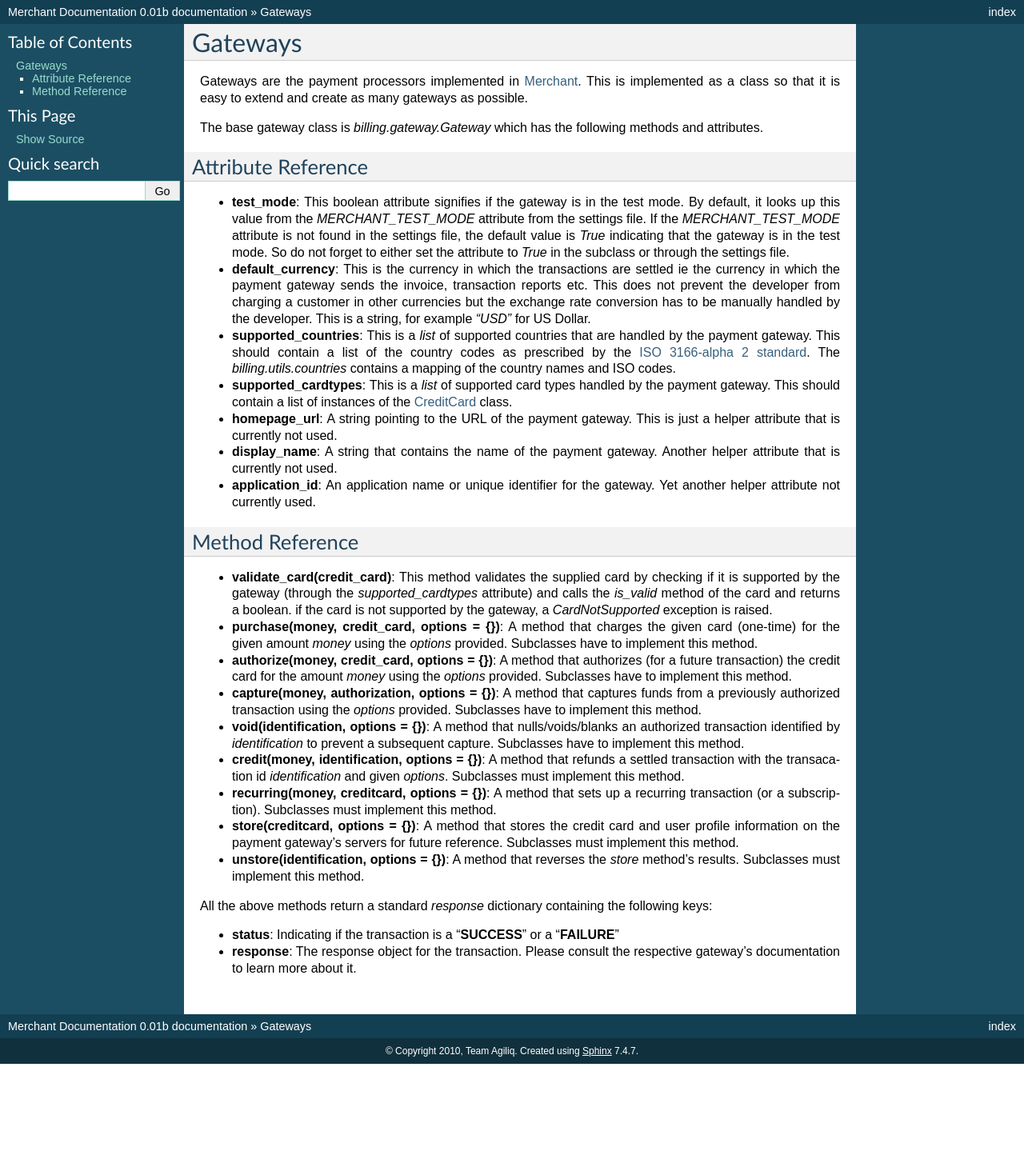
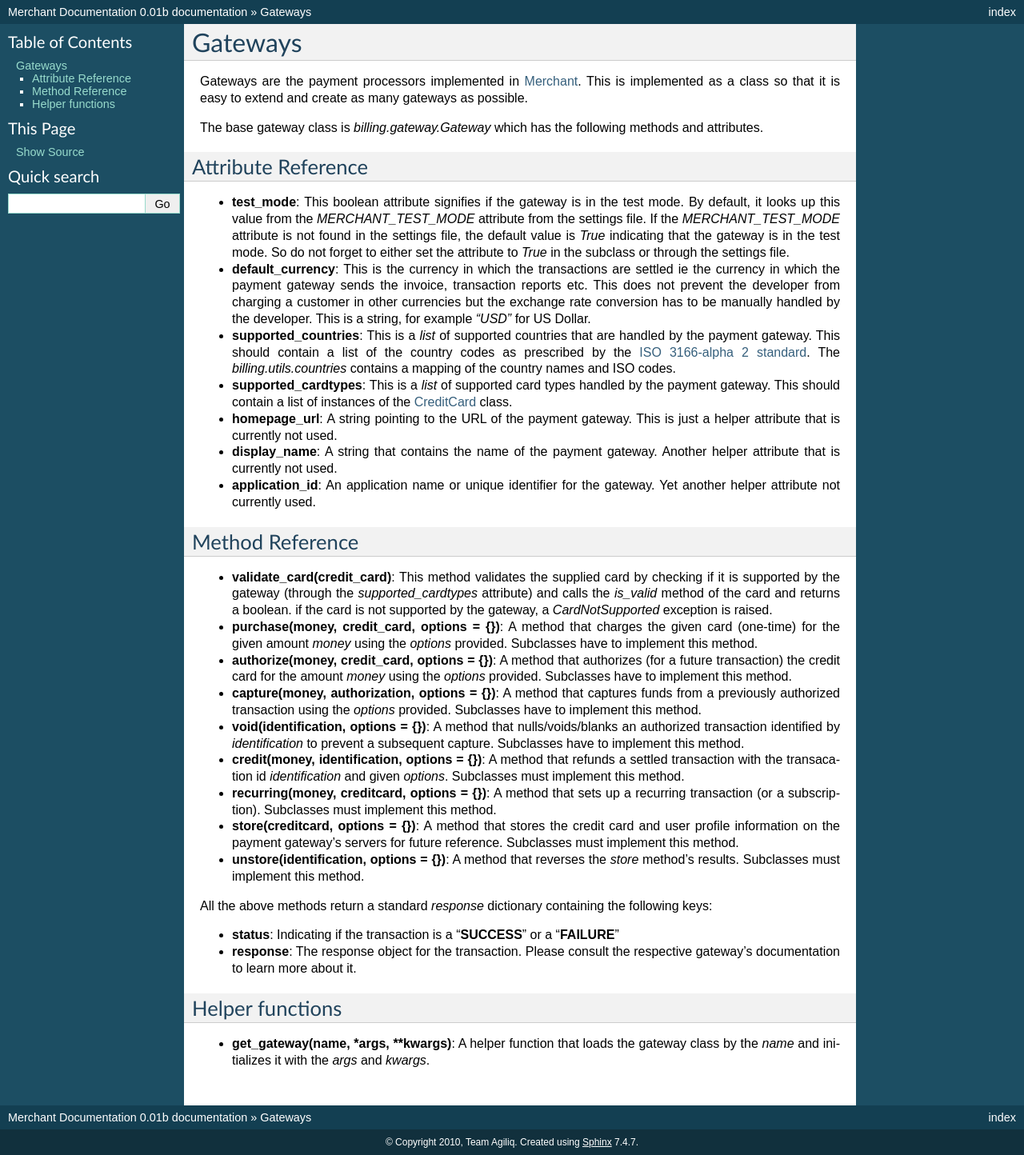
Before and after one commit to agiliq/merchant, a Sphinx documentation site: the page built from docs/gateways.rst, in a window 1280 px wide. Shown: the whole page at 80% size. Built offline with Sphinx 7.4.7, drawn with Linux system fonts in a browser that asks for light colours; before the commit the page ends 1330 px from its top, so only the background shows below that.

Commit message:
Doc about the get_gateway helper function.

```diff
--- a/docs/gateways.rst
+++ b/docs/gateways.rst
@@ -77,5 +77,11 @@ the following keys:
 * **response**: The response object for the transaction. Please consult
   the respective gateway's documentation to learn more about it.
 
+Helper functions
+-----------------
+
+* **get_gateway(name, *args, **kwargs)**: A helper function that loads the
+  gateway class by the `name` and initializes it with the `args` and `kwargs`.
+
 .. _Merchant: http://github.com/agiliq/merchant
 .. _`ISO 3166-alpha 2 standard`: http://en.wikipedia.org/wiki/ISO_3166-1_alpha-2
```
